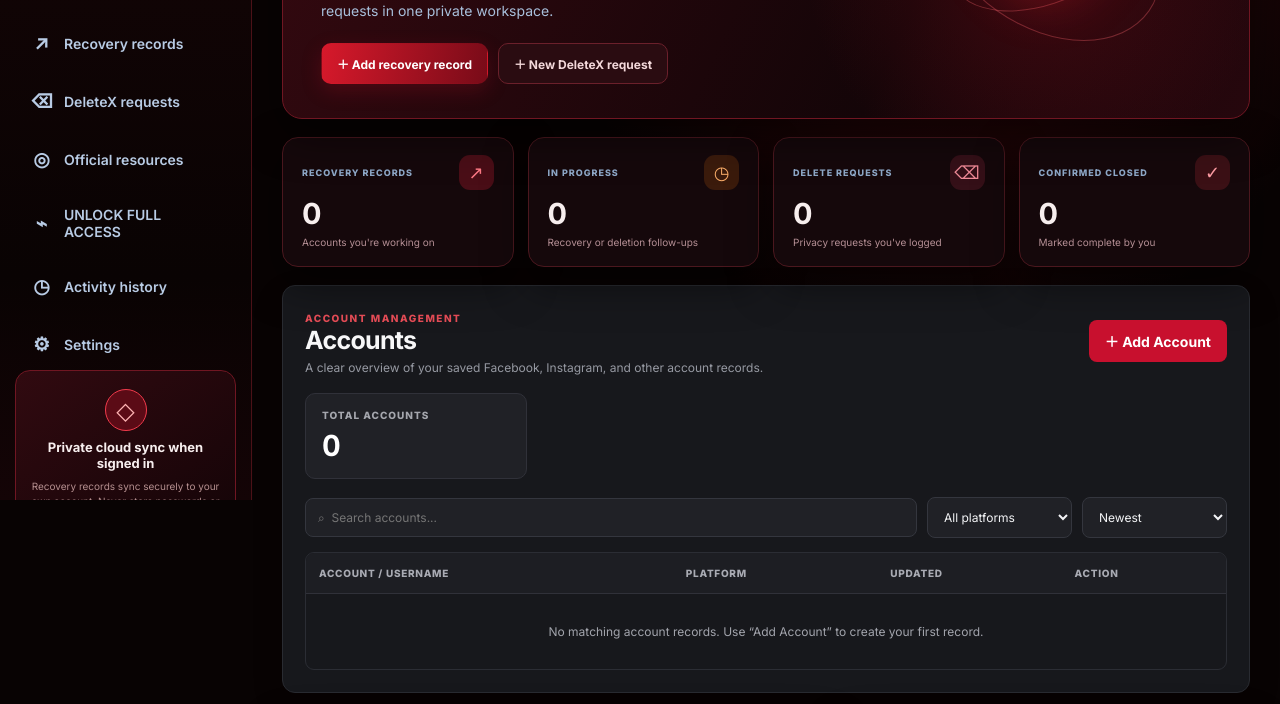
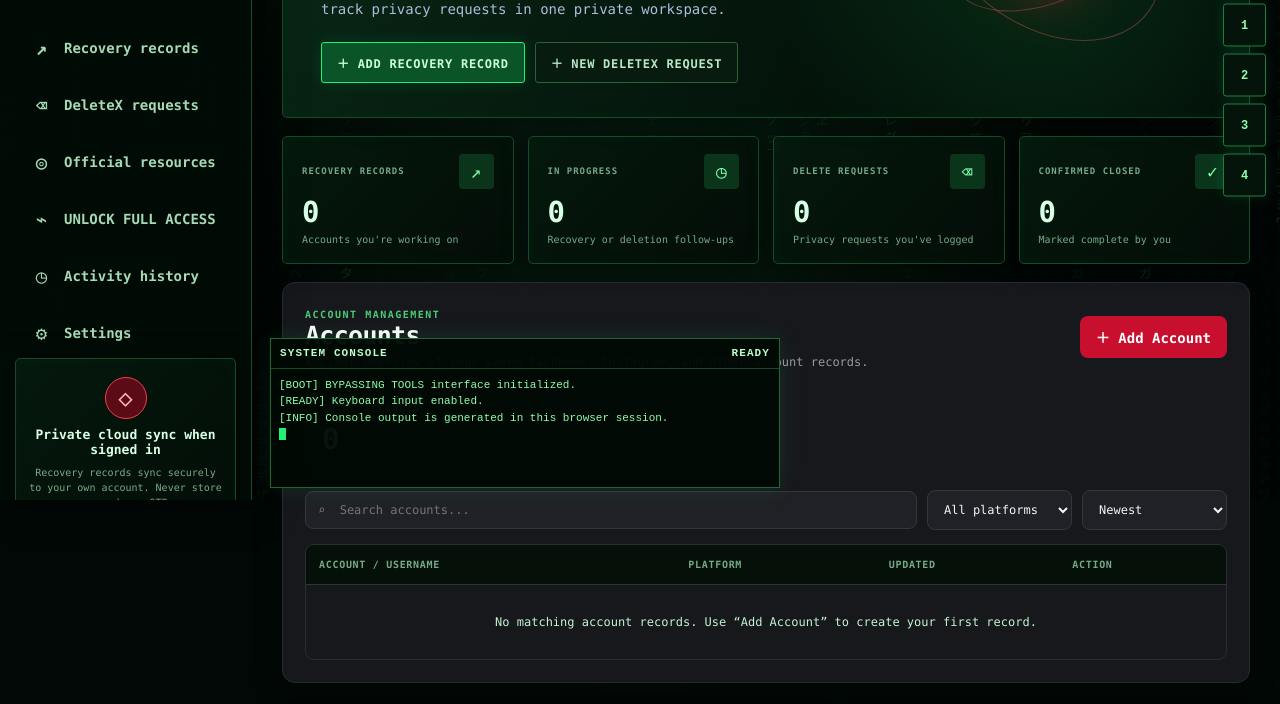
Before and after one commit to raymartm805-boop/-recoveryx-private, a plain HTML site: page app/src/main/assets/public/index.html in a window 1280 px wide. Shown: the part 300-1004 px from the top of the page. Drawn offline with nearby package versions, Linux system fonts and the light colour scheme.

Commit message:
Load hacker theme in Android app WebView

```diff
--- a/app/src/main/assets/public/index.html
+++ b/app/src/main/assets/public/index.html
@@ -7,9 +7,11 @@
 <meta name="description" content="BYPASSING TOOLS — account assistance, recovery guidance, and secure case tracking workspace.">
 <title>BYPASSING TOOLS</title>
 <link rel="stylesheet" href="style.css?v=3">
+<link rel="stylesheet" href="hacker-theme.css?v=1">
 <link rel="stylesheet" href="account-unlock.css?v=2">
 
 <script defer src="app.js?v=5"></script>
+<script defer src="hacker-theme.js?v=1"></script>
 <script defer src="https://cdn.jsdelivr.net/npm/@supabase/supabase-js@2.119.0/dist/umd/supabase.js"></script>
 <script defer src="cloud-sync.js?v=1"></script>
 <script defer src="dashboard-accounts.js?v=2"></script>
```
